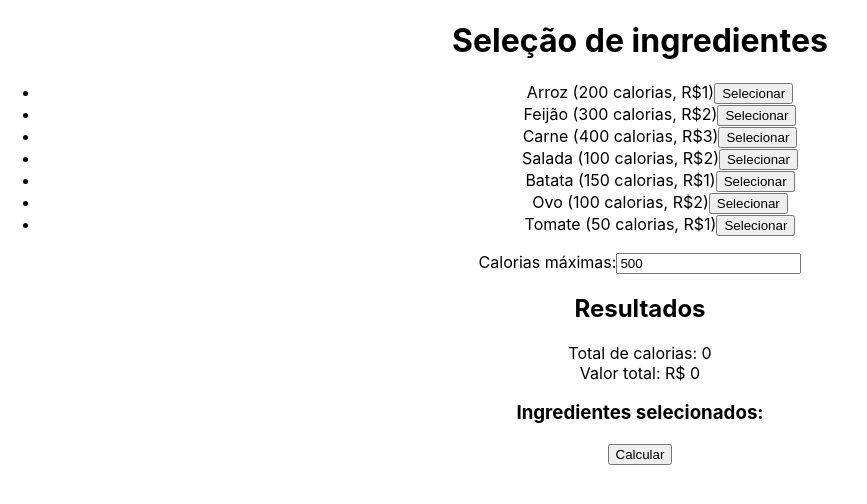
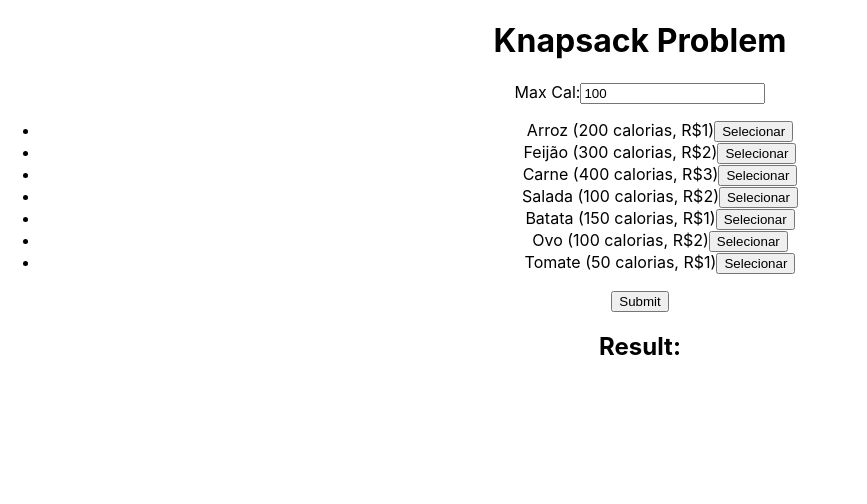
Before and after one commit to projeto-de-algoritmos/Final_CaminhoDaDieta, a React (Create React App) app: page / in a window 1280 px wide. Shown: the top 504 px of the page, without its empty margins (0-867 px from the left). Built offline with nearby package versions, Linux system fonts and the light colour scheme.

Commit message:
fix: alterando knapsack para mostrar valor nutricional

```diff
--- a/src/components/SeletorIngredientes.jsx
+++ b/src/components/SeletorIngredientes.jsx
@@ -1,5 +1,6 @@
 import React, { useState } from "react";
 import UseDjikstra from "./useDjikstra";
+import { knapsack } from "../services/knapsack";
 
 const ingredients = [
   { name: "Arroz", value: 1, calories: 200 },
@@ -11,90 +12,64 @@ const ingredients = [
   { name: "Tomate", value: 1, calories: 50 },
 ];
 
-const knapsack = (maxCalories, weights, values, n) => {
-  const dp = Array(n + 1)
-    .fill(0)
-    .map(() => Array(maxCalories + 1).fill(0));
-
-  for (let i = 1; i <= n; i++) {
-    for (let w = 1; w <= maxCalories; w++) {
-      if (weights[i - 1] <= w) {
-        dp[i][w] = Math.max(
-          values[i - 1] + dp[i - 1][w - weights[i - 1]],
-          dp[i - 1][w]
-        );
-      } else {
-        dp[i][w] = dp[i - 1][w];
-      }
-    }
-  }
-
-  let res = [];
-  let w = maxCalories;
-  for (let i = n; i > 0 && dp[i][w] > 0; i--) {
-    if (dp[i][w] !== dp[i - 1][w]) {
-      res.push(ingredients[i - 1]);
-      w -= weights[i - 1];
-    }
-  }
-
-  return res;
-};
-
 const SeletorIngredientes = () => {
+  const [maxCal, setMaxCal] = useState(100);
+  const [result, setResult] = useState([]);
   const [selectedIngredients, setSelectedIngredients] = useState([]);
-  const [maxCalories, setMaxCalories] = useState(500);
-  const [result, setResult] = useState(false);
+  const [showResult, setShowResult] = useState(false);
 
   const handleSelectIngredient = (ingredient) => {
     setSelectedIngredients([...selectedIngredients, ingredient]);
   };
 
-  const weights = ingredients.map((i) => i.calories);
-  const values = ingredients.map((i) => i.value);
+  const handleMaxCalChange = (event) => {
+    setMaxCal(event.target.value);
+  };
 
-  const totalCalories = selectedIngredients.reduce(
-    (acc, ingredient) => acc + ingredient.calories,
-    0
+  const handleSubmit = (event) => {
+    event.preventDefault();
+    console.log(selectedIngredients);
+    setResult(
+      knapsack(
+        maxCal,
+        selectedIngredients.map((ingredient) => {
+          return ingredient.value;
+        }),
+        selectedIngredients.map((ingredient) => {
+          return ingredient.calories;
+        }),
+        selectedIngredients
+      )
     );
-
-  const totalValue = selectedIngredients.reduce(
-    (acc, ingredient) => acc + ingredient.value,
-    0
-  );
+    setShowResult(true);
+  };
 
   return (
     <div>
-      <h1>Seleção de ingredientes</h1>
+      <h1>Knapsack Problem</h1>
+      <form onSubmit={handleSubmit}>
+        <div>
+          <label htmlFor="maxCal">Max Cal:</label>
+          <input type="number" id="maxCal" value={maxCal} onChange={handleMaxCalChange} />
+        </div>
+        <div>
           <ul>
-        {ingredients.map((ingredient) => (
-          <li key={ingredient.name}>
+            {ingredients.map((ingredient, index) => (
+              <li key={`ingredient.name - ${index}`}>
                 {ingredient.name} ({ingredient.calories} calorias, R$
                 {ingredient.value})
-            <button onClick={() => handleSelectIngredient(ingredient)}>
+                <button type="button" onClick={() => handleSelectIngredient(ingredient)}>
                   Selecionar
                 </button>
               </li>
             ))}
           </ul>
-      <div>
-        <label>
-          Calorias máximas:
-          <input
-            type="number"
-            value={maxCalories}
-            onChange={(e) => setMaxCalories(e.target.value)}
-          />
-        </label>
         </div>
-      <div>
-        <h2>Resultados</h2>
-        <div>Total de calorias: {totalCalories}</div>
-        <div>Valor total: R$ {totalValue}</div>
-        <h3>Ingredientes selecionados:</h3>
+        <button type="submit">Submit</button>
+      </form>
       <ul>
         {selectedIngredients.map((ingredient, index) => (
-            <li key={ingredient.name}>
+          <li key={`ingredient.name - ${index}`}>
             <span>
               {ingredient.name} (R$ {ingredient.value})
             </span>
@@ -110,28 +85,32 @@ const SeletorIngredientes = () => {
           </li>
         ))}
       </ul>
+      <div>
+        <h2>Result:</h2>
+        {result.map((item, index) => {
+          return <p key={`${item}-${index}`}>{item.selectedIngredients}</p>;
+        })}
+      </div>
+
+      {showResult && (
+        <div>
+          <UseDjikstra
+            prop={result.map((ingredient) => {
+              return ingredient.selectedIngredients;
+            })}
+          ></UseDjikstra>
+
           <button
             onClick={() => {
-            setResult(true);
+              setResult([]);
+              setShowResult(false);
+              setSelectedIngredients([]);
             }}
           >
-          Calcular
+            X
           </button>
-        {totalCalories > maxCalories && (
-          <div>Atenção: você excedeu o limite de calorias!</div>
-        )}
-      </div>
-      <div>
-        {result && (
-          <div>
-            <UseDjikstra
-              prop={selectedIngredients.map((ingredient) => {
-                return ingredient.name;
-              })}
-            ></UseDjikstra>
         </div>
       )}
-      </div>
     </div>
   );
 };
--- a/src/components/useDjikstra.jsx
+++ b/src/components/useDjikstra.jsx
@@ -17,14 +17,12 @@ const ingredients = {
   C: ["Arroz", "Feijão", "Carne", "Salada", "Batata"],
   D: ["Arroz", "Feijão", "Carne", "Salada", "Batata", "Ovo"],
   E: ["Arroz", "Feijão", "Carne", "Salada", "Batata", "Ovo", "Tomate"],
-
 };
 
 const UseDjikstra = (prop) => {
   const [shortestPath, setShortestPath] = useState({});
   const [result, setResult] = useState(false);
-  const [resultIngredients, setResultIngredients] = useState(prop);
-
+  const [resultIngredients] = useState(prop);
 
   const compareIngredients = (resultIngredients, ingredients) => {
     console.log("resultIngredients", resultIngredients);
@@ -94,14 +92,10 @@ const UseDjikstra = (prop) => {
       path.unshift(currentNode);
       currentNode = previousNodes[currentNode];
     }
-    console.log("path", path);
-    console.log("distances", distances);
     setShortestPath({
       path,
       distance: distances[restaurant],
     });
-    console.log("shortestPath", shortestPath);
-    // return shortestPath;
 
     setResult(true);
 
--- /dev/null
+++ b/src/services/knapsack.js
@@ -0,0 +1,34 @@
+export function knapsack(maxCalories, valorNutricional, calories, selectedIngredients) {
+  const n = valorNutricional.length;
+  let dp = [];
+
+  for (let i = 0; i <= n; i++) {
+    dp[i] = [];
+    for (let j = 0; j <= maxCalories; j++) {
+      if (i === 0 || j === 0) {
+        dp[i][j] = 0;
+      } else if (calories[i - 1] <= j) {
+        dp[i][j] = Math.max(valorNutricional[i - 1] + dp[i - 1][j - calories[i - 1]], dp[i - 1][j]);
+      } else {
+        dp[i][j] = dp[i - 1][j];
+      }
+    }
+  }
+
+  let i = n,
+    j = maxCalories;
+  let result = [];
+  while (i > 0 && j > 0) {
+    if (dp[i][j] !== dp[i - 1][j]) {
+      result.push({
+        valorNutricional: valorNutricional[i - 1],
+        calories: calories[i - 1],
+        selectedIngredients: selectedIngredients[i - 1].name,
+      });
+      j -= calories[i - 1];
+    }
+    i--;
+  }
+
+  return result;
+}
```
Lines whose indentation alone changed are shown as unchanged.
